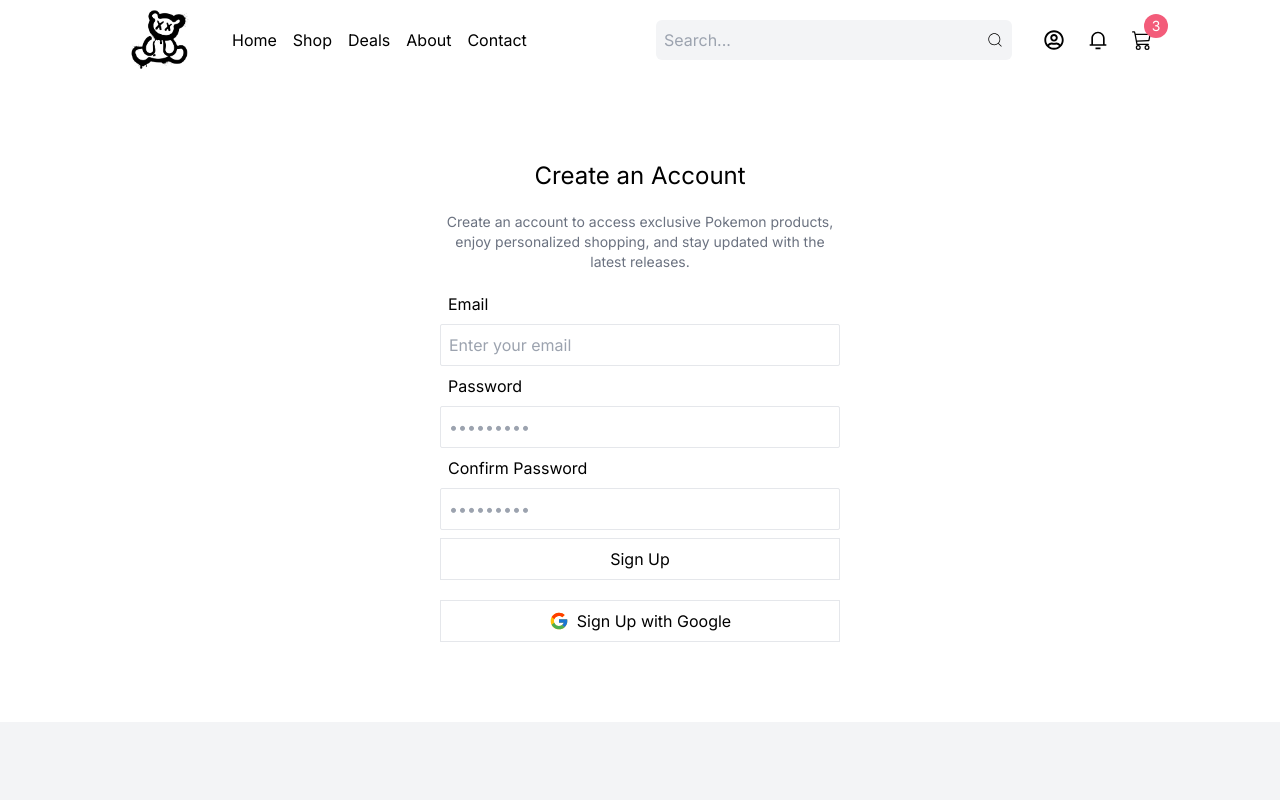
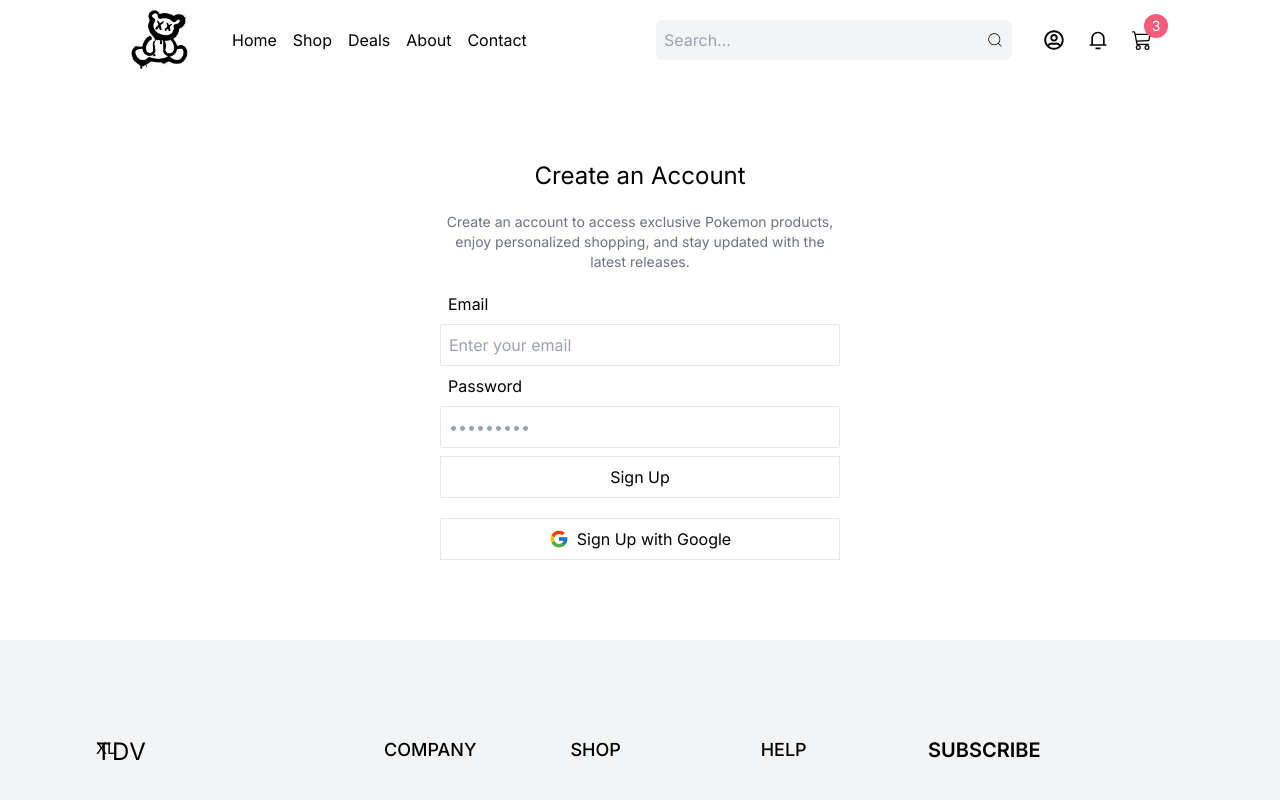
Before and after one commit to jigolaurito93/thedeckvault, a Next.js app: page /register in a window 1280 px wide. Shown: the top 800 px of the page. Built offline with nearby package versions, Linux system fonts and the light colour scheme; no server answers; the database is empty.

Commit message:
progress

```diff
--- a/app/auth/confirm/route.ts
+++ b/app/auth/confirm/route.ts
@@ -3,7 +3,6 @@ import { type NextRequest } from "next/server";
 
 import { createClient } from "@/utils/supabase/server";
 import { redirect } from "next/navigation";
-import { error, log } from "console";
 
 export async function GET(request: NextRequest) {
   const { searchParams } = new URL(request.url);
--- a/app/login/actions.ts
+++ b/app/login/actions.ts
@@ -2,6 +2,7 @@
 import { revalidatePath } from "next/cache";
 import { redirect } from "next/navigation";
 import { createClient } from "@/utils/supabase/server";
+
 
 export async function login(formData: FormData) {
   const supabase = createClient();
@@ -37,12 +38,13 @@ export async function signup(formData: FormData) {
     email: formData.get("email") as string,
     password: formData.get("password") as string,
   };
-  console.log("before");
+  console.log("Signup data:", data);
 
   const { error } = await supabase.auth.signUp(data);
-  console.log("after");
+  console.log("Supabase signup response:", error);
 
   if (error) {
+    console.error("Signup error:", error);
     if (error.message.includes("Email link is invalid or has expired")) {
       redirect("/error?message=Email link is invalid or has expired");
     } else {
--- a/app/register/page.tsx
+++ b/app/register/page.tsx
@@ -12,7 +12,7 @@ const Register = () => {
       const redirectTo = `${window.location.origin}/auth/callback`;
       console.log("Redirect URL:", redirectTo);
 
-      await supabase.auth.signInWithOAuth({
+      const { error } = await supabase.auth.signInWithOAuth({
         provider: "google",
         options: {
           redirectTo,
@@ -31,7 +31,7 @@ const Register = () => {
           Create an account to access exclusive Pokemon products, enjoy
           personalized shopping, and stay updated with the latest releases.
         </p>
-        <form action="" className="flex flex-col w-full gap-2">
+        <form className="flex flex-col w-full gap-2">
           <label htmlFor="email" className="pl-2">
             Email
           </label>
@@ -52,7 +52,7 @@ const Register = () => {
             placeholder="•••••••••"
             className="border rounded-sm p-2"
           />
-          <label htmlFor="password" className="pl-2">
+          {/* <label htmlFor="password" className="pl-2">
             Confirm Password
           </label>
           <input
@@ -61,7 +61,7 @@ const Register = () => {
             id="confirmPassword"
             placeholder="•••••••••"
             className="border rounded-sm p-2"
-          />
+          /> */}
           <button type="submit" className="p-2 border" formAction={signup}>
             Sign Up
           </button>
```
